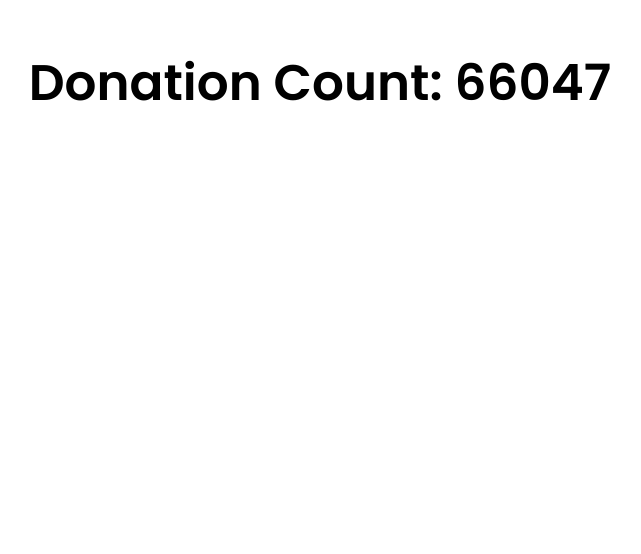
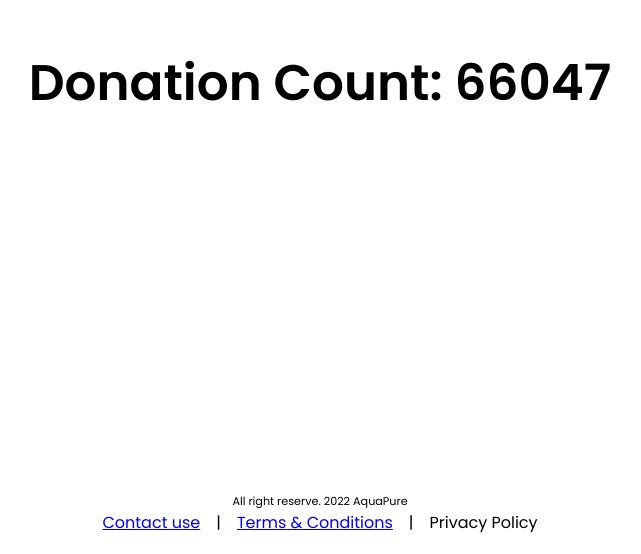
Before and after one commit to datMaul/AquaPure, a React (Create React App) app: page /donations in a window 1280 px wide. Shown: the part 3305-3859 px from the top of the page, without its empty margins (320-961 px from the left). Before the commit the page ends 3788 px from the top, so only its background shows below. Built offline with nearby package versions, Linux system fonts and the light colour scheme; what react-chatbot-kit would draw is missing.

Commit message:
footer
Co-Authored-By: Kofi-Yellow-Group-8 <92590677+Kofi-Yellow-Group-8@users.noreply.github.com>

```diff
--- a/src/pages/donations/Donations.css
+++ b/src/pages/donations/Donations.css
@@ -223,3 +223,22 @@ img {
 img:hover {
     transform: translateZ(20px);
 }
+
+.footer ul>li {
+    display: inline-block;
+    padding-left: 1vh;
+    padding-right: 1vh;
+}
+
+.footer ul {
+    margin: 0;
+    padding: 0;
+    list-style: none;
+}
+
+.footer-container {
+    background-color: rgh(230, 230, 230);
+    padding-top: 0.6em;
+    padding-bottom: 1.2em;
+    text-align: center;
+}
--- a/src/pages/donations/Donations.js
+++ b/src/pages/donations/Donations.js
@@ -222,6 +222,33 @@ export default function Donations() {
       <h1>Donation Count: {count.toString().padStart(5, "0")}</h1>
       </div>
       </div>
+      <div className="footer-container">
+        <div className="footer">
+          <div>
+           <p> All right reserve. 2022 AquaPure</p>
+          </div>
+          <div>
+            <ul>
+              <li>
+                <a href="mailto:aquapure.customerservice@gmail.com">Contact use
+                </a>
+              </li>
+              <li>
+                <a>|</a>
+              </li>
+              <li>
+                <a href="/termAndConditions">Terms & Conditions</a>
+              </li>
+              <li>
+                <a>|</a>
+              </li>
+              <li>
+                <a herf="/privacyPolicy">Privacy Policy</a>
+              </li>
+            </ul>
+          </div>
+        </div>
+      </div>
     </div>
     </div>
   );
```
